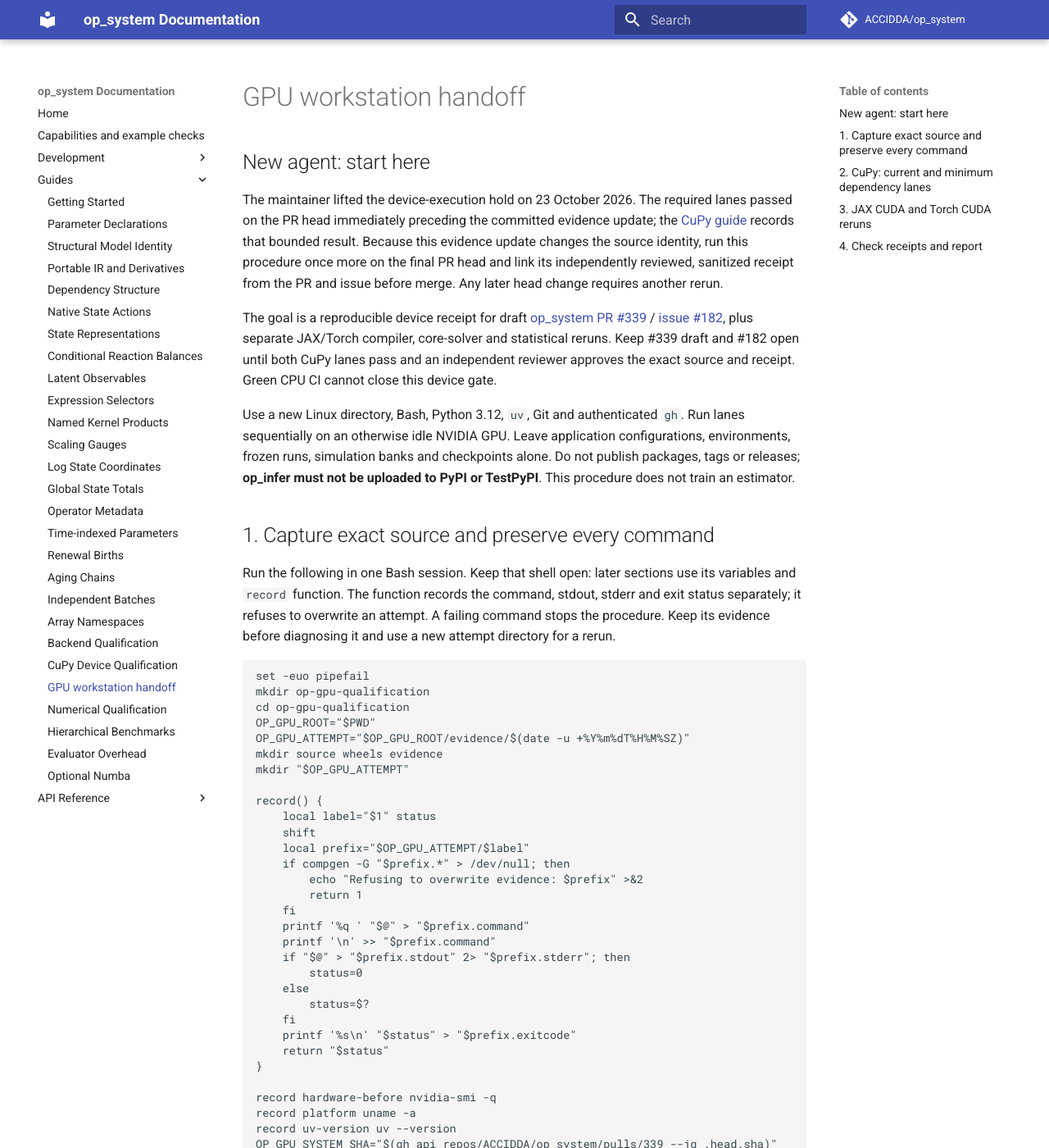
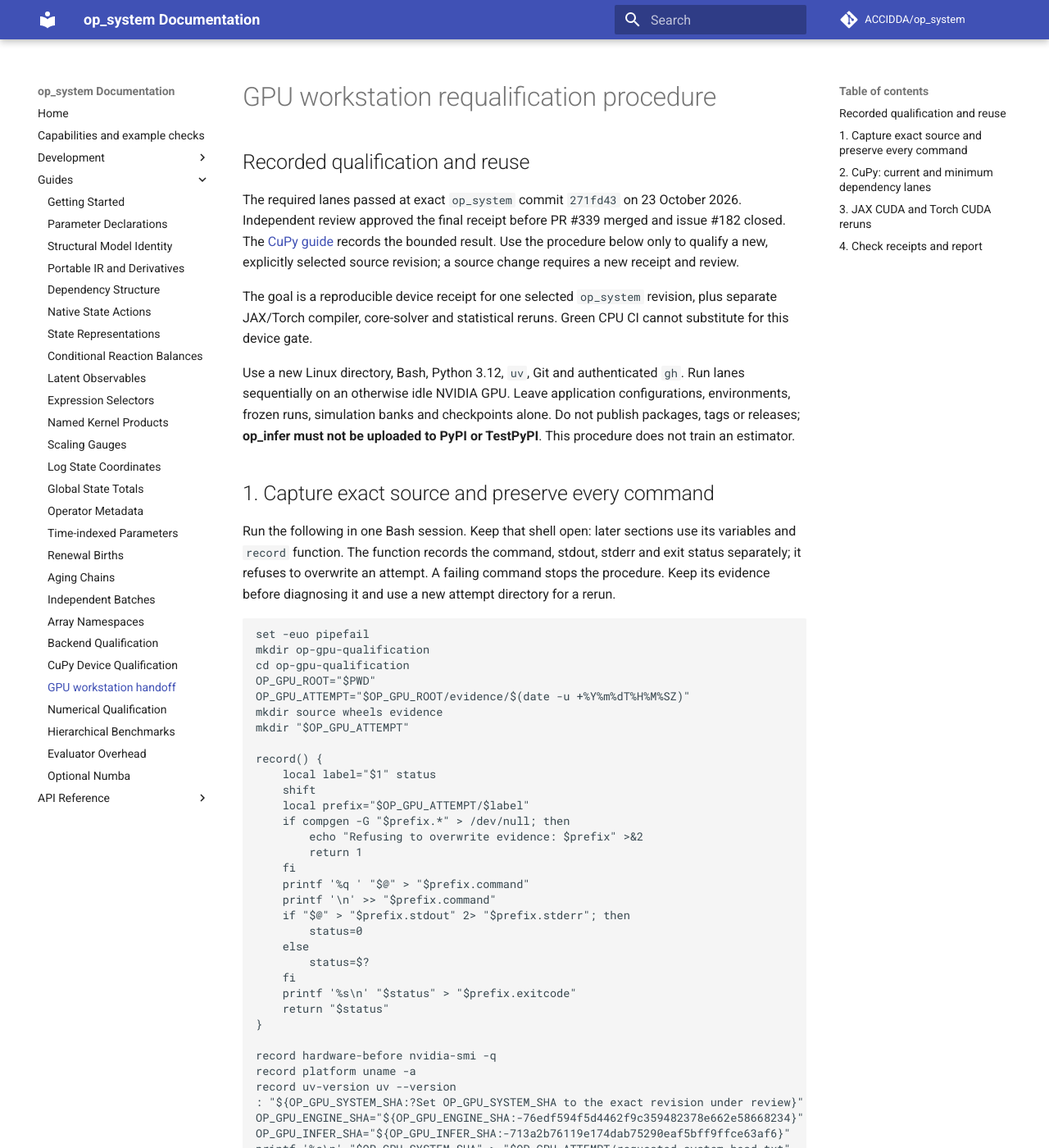
Before and after one commit to ACCIDDA/op_system, an MkDocs documentation site: the page built from docs/guides/gpu-workstation.md, in a window 1280 px wide and 1400 px high. Shown: the whole window at 82% size. Built offline with MkDocs 1.6.1 and Material for MkDocs 9.7.7, drawn with Linux system fonts in a browser that asks for light colours; comment, search, counter and statistics services are not loaded; the version menu is left out; some of the changed text lies outside the part shown.

```diff
--- a/docs/guides/gpu-workstation.md
+++ b/docs/guides/gpu-workstation.md
@@ -1,20 +1,16 @@
-# GPU workstation handoff
+# GPU workstation requalification procedure
 
-## New agent: start here
+## Recorded qualification and reuse
 
-The maintainer lifted the device-execution hold on 23 October 2026. The required
-lanes passed on the PR head immediately preceding the committed evidence update;
-the [CuPy guide](cupy.md#device-evidence) records that bounded result. Because
-this evidence update changes the source identity, run this procedure once more
-on the final PR head and link its independently reviewed, sanitized receipt from
-the PR and issue before merge. Any later head change requires another rerun.
+The required lanes passed at exact `op_system` commit `271fd43` on 23 October
+2026. Independent review approved the final receipt before PR #339 merged and
+issue #182 closed. The [CuPy guide](cupy.md#device-evidence) records the bounded
+result. Use the procedure below only to qualify a new, explicitly selected
+source revision; a source change requires a new receipt and review.
 
-The goal is a reproducible device receipt for draft
-[op_system PR #339](https://github.com/ACCIDDA/op_system/pull/339) /
-[issue #182](https://github.com/ACCIDDA/op_system/issues/182), plus separate
-JAX/Torch compiler, core-solver and statistical reruns. Keep #339 draft and #182
-open until both CuPy lanes pass and an independent reviewer approves the exact
-source and receipt. Green CPU CI cannot close this device gate.
+The goal is a reproducible device receipt for one selected `op_system` revision,
+plus separate JAX/Torch compiler, core-solver and statistical reruns. Green CPU
+CI cannot substitute for this device gate.
 
 Use a new Linux directory, Bash, Python 3.12, `uv`, Git and authenticated `gh`.
 Run lanes sequentially on an otherwise idle NVIDIA GPU. Leave application
@@ -61,15 +57,21 @@ record() {
 record hardware-before nvidia-smi -q
 record platform uname -a
 record uv-version uv --version
-OP_GPU_SYSTEM_SHA="$(gh api repos/ACCIDDA/op_system/pulls/339 --jq .head.sha)"
+: "${OP_GPU_SYSTEM_SHA:?Set OP_GPU_SYSTEM_SHA to the exact revision under review}"
+OP_GPU_ENGINE_SHA="${OP_GPU_ENGINE_SHA:-76edf594f5d4462f9c359482378e662e58668234}"
+OP_GPU_INFER_SHA="${OP_GPU_INFER_SHA:-713a2b76119e174dab75290eaf5bff9ffce63af6}"
 printf '%s\n' "$OP_GPU_SYSTEM_SHA" > "$OP_GPU_ATTEMPT/requested-system-head.txt"
+printf '%s\n' "$OP_GPU_ENGINE_SHA" > "$OP_GPU_ATTEMPT/requested-engine-head.txt"
+printf '%s\n' "$OP_GPU_INFER_SHA" > "$OP_GPU_ATTEMPT/requested-infer-head.txt"
 gh repo clone ACCIDDA/op_system source/op_system
 git -C source/op_system fetch origin "$OP_GPU_SYSTEM_SHA"
 git -C source/op_system checkout --detach "$OP_GPU_SYSTEM_SHA"
 gh repo clone ACCIDDA/op_engine source/op_engine
-git -C source/op_engine checkout --detach 76edf594f5d4462f9c359482378e662e58668234
+git -C source/op_engine fetch origin "$OP_GPU_ENGINE_SHA"
+git -C source/op_engine checkout --detach "$OP_GPU_ENGINE_SHA"
 gh repo clone ACCIDDA/op_infer source/op_infer
-git -C source/op_infer checkout --detach 713a2b76119e174dab75290eaf5bff9ffce63af6
+git -C source/op_infer fetch origin "$OP_GPU_INFER_SHA"
+git -C source/op_infer checkout --detach "$OP_GPU_INFER_SHA"
 for repo in op_system op_engine op_infer; do
     git -C "source/$repo" rev-parse HEAD > "$OP_GPU_ATTEMPT/$repo-commit.txt"
     git -C "source/$repo" status --porcelain > "$OP_GPU_ATTEMPT/$repo-status.txt"
@@ -77,6 +79,8 @@ for repo in op_system op_engine op_infer; do
     record "build-$repo" uv build --directory "source/$repo" --wheel --out-dir "$OP_GPU_ROOT/wheels"
 done
 test "$(git -C source/op_system rev-parse HEAD)" = "$OP_GPU_SYSTEM_SHA"
+test "$(git -C source/op_engine rev-parse HEAD)" = "$OP_GPU_ENGINE_SHA"
+test "$(git -C source/op_infer rev-parse HEAD)" = "$OP_GPU_INFER_SHA"
 sha256sum wheels/*.whl > "$OP_GPU_ATTEMPT/wheels.sha256"
 sha256sum source/op_system/examples/cuda_core_contract.py \
     source/op_system/scripts/qualify_backend.py \
@@ -88,9 +92,9 @@ OP_GPU_ENV=(env PYTHONPATH= PYTHONNOUSERSITE=1 CUDA_VISIBLE_DEVICES=0)
 
 | Repository | Source boundary |
 | --- | --- |
-| op_system | The full PR #339 head captured above; never substitute a moving branch in the receipt. |
-| op_engine | `76edf594f5d4462f9c359482378e662e58668234`: includes current fixed loops, Diffrax bridge and checked operator adapters. |
-| op_infer | `713a2b76119e174dab75290eaf5bff9ffce63af6`: includes empty-bootstrap handling and committed CUDA statistical fixtures. |
+| op_system | The selected `OP_GPU_SYSTEM_SHA`; never substitute a moving branch in the receipt. |
+| op_engine | The selected `OP_GPU_ENGINE_SHA`. Its recorded default, `76edf594f5d4462f9c359482378e662e58668234`, includes current fixed loops, Diffrax bridge and checked operator adapters. |
+| op_infer | The selected `OP_GPU_INFER_SHA`. Its recorded default, `713a2b76119e174dab75290eaf5bff9ffce63af6`, includes empty-bootstrap handling and committed CUDA statistical fixtures. |
 
 Inspect `hardware-before.stdout`: GPU model, architecture, driver and available
 memory determine wheel compatibility. Historical A100 receipts do not qualify a
@@ -153,8 +157,8 @@ the declared NumPy, array-api-compat and Pydantic floors, with current CuPy.
 
 Each required contract must report **10 passed, zero skipped, zero failures**.
 Each companion core receipt must contain **4 precision/history cases**. CuPy
-native autodiff and op_infer statistical interfaces remain unsupported. Keep
-PR #339 draft and issue #182 open pending independent device receipt review.
+native autodiff and op_infer statistical interfaces remain unsupported. Do not
+approve a new source revision until an independent reviewer checks its receipt.
 
 ## 3. JAX CUDA and Torch CUDA reruns
 
@@ -263,7 +267,8 @@ has complete passing evidence. Never overwrite a failed attempt.
 
 After review, attach a sanitized receipt to the issues and update qualification
 docs. Omit account names, local paths and environment secrets from public
-artifacts. If the PR head changes, qualify the new head before approval/merge.
+artifacts. If any selected source revision changes, qualify the new revision
+before approval or merge.
 No speedup or application calibration claim follows from these checks. This
 scope excludes training, Torch compiled GPU loops, Diffrax GPU execution,
 new native state-action helpers, and SciPy's eager CPU banded/GMRES adapters.
--- a/pyproject.toml
+++ b/pyproject.toml
@@ -63,6 +63,7 @@ build-backend = "hatchling.build"
 dev = [
     "mkdocs>=1.6.1,<2.0.0",
     "mypy>=1.18.2",
+    "packaging>=24",
     "pytest>=8.4.2",
     "ruff==0.16.6",
     "sybil[pytest]>=9.2.0",
--- a/src/op_system/__init__.py
+++ b/src/op_system/__init__.py
@@ -2,8 +2,8 @@
 
 Domain-agnostic RHS specification + compilation utilities.
 
-Public API (v1)
---------------
+Documented alpha façade
+-----------------------
 Primary user entrypoints:
 - `compile_spec`: Validate, normalize, and compile a RHS specification in one step.
 - `normalize_rhs`: Validate and normalize a YAML-friendly RHS specification.
@@ -16,7 +16,7 @@ Core data structures:
 
 Design guarantees:
 - No dependency on provider/adapters (eg flepimop2).
-- Stable interface for downstream engines.
+- Compatibility changes for downstream engines are recorded in the changelog.
 - Forward-compatible with multiphysics extensions.
 """
 
```
Also changed, not shown: CONTRIBUTING.md (+5 -5 lines), README.md (+14 -6 lines), SECURITY.md (added, +23 -0 lines), docs/development/citation-and-archiving.md (+29 -25 lines), docs/development/creating-a-release.md (+21 -6 lines), docs/guides/cupy.md (+21 -17 lines), 7 other files.
